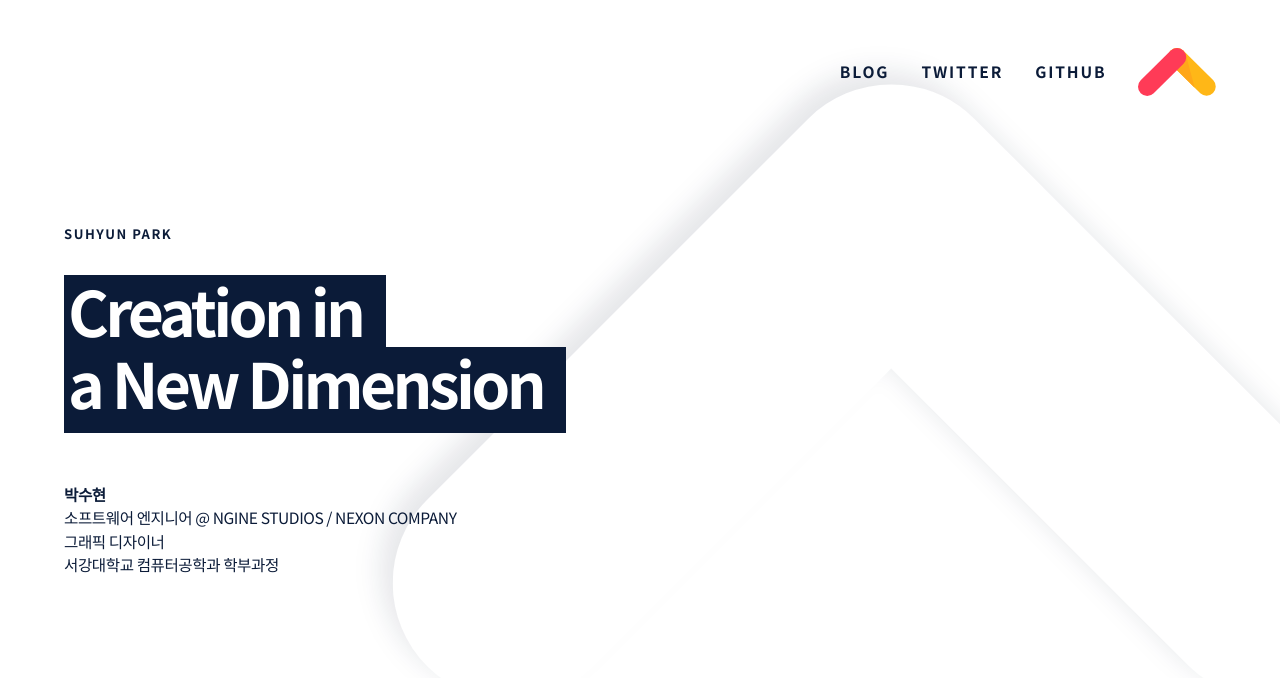
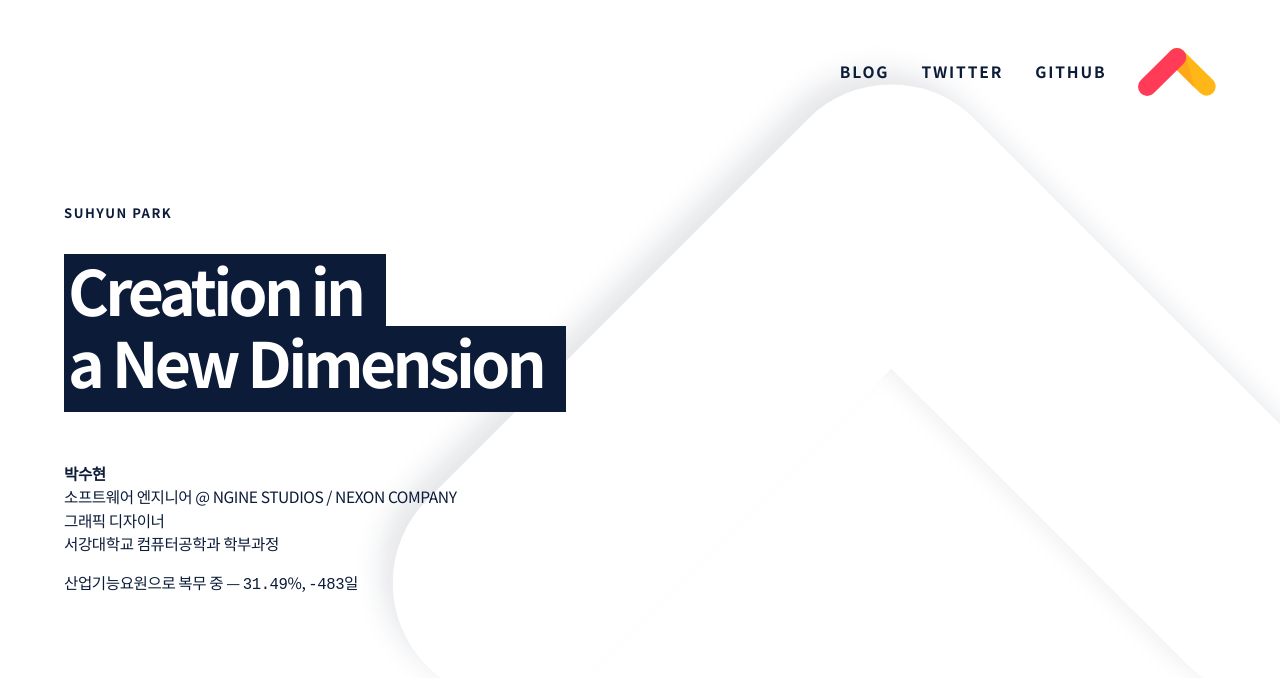
Before and after one commit to shiftpsh/shiftpsh.com, a Next.js app: page / in a window 1280 px wide. Shown: the top 678 px of the page. Built offline with nearby package versions, Linux system fonts and the light colour scheme; a web font is replaced by a local one.

Commit message:
Added left time display

```diff
--- a/components/Caption.tsx
+++ b/components/Caption.tsx
@@ -1,3 +1,4 @@
+import React from 'react'
 import styled from 'styled-components'
 import { sizeUnder } from '../utils/Layout'
 
@@ -48,13 +49,13 @@ const Caption: React.FC<Props> = (props) => {
   return (
     <>
       {props.content.split('\n').map((s, i) => (
-        <>
-          <CaptionContainer key={i}>
+        <React.Fragment key={i}>
+          <CaptionContainer>
             <CaptionBackground />
             <CaptionForeground>{s}</CaptionForeground>
           </CaptionContainer>
           <br />
-        </>
+        </React.Fragment>
       ))}
     </>
   )
--- /dev/null
+++ b/components/Space.tsx
@@ -0,0 +1,10 @@
+interface Props {
+  h?: number | string
+  w?: number | string
+}
+
+const Space: React.FC<Props> = (props) => {
+  return <div style={{ width: props.w, height: props.h }} />
+}
+
+export default Space
--- /dev/null
+++ b/components/content/LeftTimeDisplay.tsx
@@ -0,0 +1,86 @@
+import { useLayoutEffect, useState } from 'react'
+import styled from 'styled-components'
+import { ShiftTheme } from '../../styles/ShiftTheme'
+import { numberFormat } from '../../utils/Formatting'
+
+const LeftTime = styled.span`
+  font-family: ${({ theme }) => (theme as ShiftTheme).monospaceFontFamily};
+`
+
+interface LeftTimeDisplayState {
+  currentTime: Date
+  timeHover: boolean
+  timeHoveredAt: Date
+}
+
+const LeftTimeDisplay: React.FC = () => {
+  const [state, setState] = useState<LeftTimeDisplayState>({
+    currentTime: new Date(),
+    timeHover: false,
+    timeHoveredAt: new Date(0),
+  })
+
+  useLayoutEffect(() => {
+    const interval = setInterval(() => {
+      setState((prevState) => ({ ...prevState, currentTime: new Date() }))
+    }, 30)
+    return () => clearInterval(interval)
+  }, [])
+
+  const totalTime =
+    new Date(2022, 5 - 1, 29, 0).getTime() -
+    new Date(2020, 6 - 1, 22, 10).getTime()
+  const leftTime =
+    new Date(2022, 4, 29, 0).getTime() - state.currentTime.getTime()
+  const digitAnimationProgress = Math.max(
+    0,
+    Math.min(
+      1,
+      (state.currentTime.getTime() - state.timeHoveredAt.getTime()) / 300
+    )
+  )
+  const interpolate = (v: number) => 1 - (1 - v) * (1 - v)
+
+  return (
+    <p>
+      산업기능요원으로 복무 중 &mdash;{' '}
+      <span
+        onPointerEnter={() =>
+          setState((prevState) => ({
+            ...prevState,
+            timeHover: true,
+            timeHoveredAt: new Date(),
+          }))
+        }
+        onPointerLeave={() =>
+          setState((prevState) => ({
+            ...prevState,
+            timeHover: false,
+            timeHoveredAt: new Date(),
+          }))
+        }
+      >
+        <LeftTime>
+          {numberFormat(
+            (1 - leftTime / totalTime) * 100,
+            state.timeHover
+              ? 2 + 6 * interpolate(digitAnimationProgress)
+              : 8 - 6 * interpolate(digitAnimationProgress)
+          )}
+        </LeftTime>
+        %,{' '}
+        <LeftTime>
+          {numberFormat(
+            Math.min(0, -leftTime) / 1000 / 60 / 60 / 24,
+            state.timeHover
+              ? 4 * interpolate(digitAnimationProgress)
+              : 4 - 4 * interpolate(digitAnimationProgress)
+          )}
+        </LeftTime>
+        일
+      </span>
+    </p>
+  )
+}
+
+export default LeftTimeDisplay
--- a/components/content/ShiftTitle.tsx
+++ b/components/content/ShiftTitle.tsx
@@ -1,7 +1,10 @@
+import React from 'react'
 import styled from 'styled-components'
 import ContentPadding from '../../layouts/ContentPadding'
 import FullHeightPage from '../../layouts/FullHeightPage'
 import Caption from '../Caption'
+import Space from '../Space'
+import LeftTimeDisplay from './LeftTimeDisplay'
 
 const Name = styled.div`
   font-size: smaller;
@@ -10,18 +13,15 @@ const Name = styled.div`
   margin-bottom: 32px;
 `
 
-const MainParagraph = styled.p`
-  margin-top: 64px;
-`
-
-const ShiftTitle: React.FC = (props) => {
+const ShiftTitle: React.FC = () => {
   return (
     <>
       <FullHeightPage>
         <ContentPadding>
           <Name>SUHYUN PARK</Name>
           <Caption content={'Creation in\na New Dimension'} />
-          <MainParagraph>
+          <Space h={64} />
+          <p>
             <b>박수현</b>
             <br />
             소프트웨어 엔지니어 @ NGINE STUDIOS / NEXON COMPANY
@@ -29,7 +29,9 @@ const ShiftTitle: React.FC = (props) => {
             그래픽 디자이너
             <br />
             서강대학교 컴퓨터공학과 학부과정
-          </MainParagraph>
+          </p>
+          <Space h="1em" />
+          <LeftTimeDisplay />
         </ContentPadding>
       </FullHeightPage>
     </>
--- a/styles/ShiftTheme.ts
+++ b/styles/ShiftTheme.ts
@@ -2,6 +2,7 @@ import Color from 'color'
 
 interface ShiftTheme {
   fontFamily: string
+  monospaceFontFamily: string
   shiftPink: Color
   shiftPinkShade: Color
   shiftYellow: Color
@@ -27,6 +28,14 @@ const GothamNotoFontFamily = [
   .map((f) => (f.includes(' ') ? `"${f}"` : f))
   .join(',')
 
+const GothamNotoMonospaceFontFamily = [
+  'Gotham SSm Tabular A',
+  'Gotham SSm Tabular B',
+  'monospace',
+]
+  .map((f) => (f.includes(' ') ? `"${f}"` : f))
+  .join(',')
+
 const White = Color.rgb(255, 255, 255)
 const ShiftPink = Color.rgb(255, 59, 87)
 const ShiftPinkShade = Color.rgb(244, 47, 85)
@@ -44,6 +53,7 @@ const Breakpoints = {
 
 const Light: ShiftTheme = {
   fontFamily: GothamNotoFontFamily,
+  monospaceFontFamily: GothamNotoMonospaceFontFamily,
   shiftPink: ShiftPink,
   shiftPinkShade: ShiftPinkShade,
   shiftYellow: ShiftYellow,
--- /dev/null
+++ b/utils/Formatting.ts
@@ -0,0 +1,8 @@
+const numberFormat = (value: number, decimalPlaces?: number) => {
+  return value.toLocaleString(undefined, {
+    minimumFractionDigits: decimalPlaces,
+    maximumFractionDigits: decimalPlaces,
+  })
+}
+
+export { numberFormat }
```
